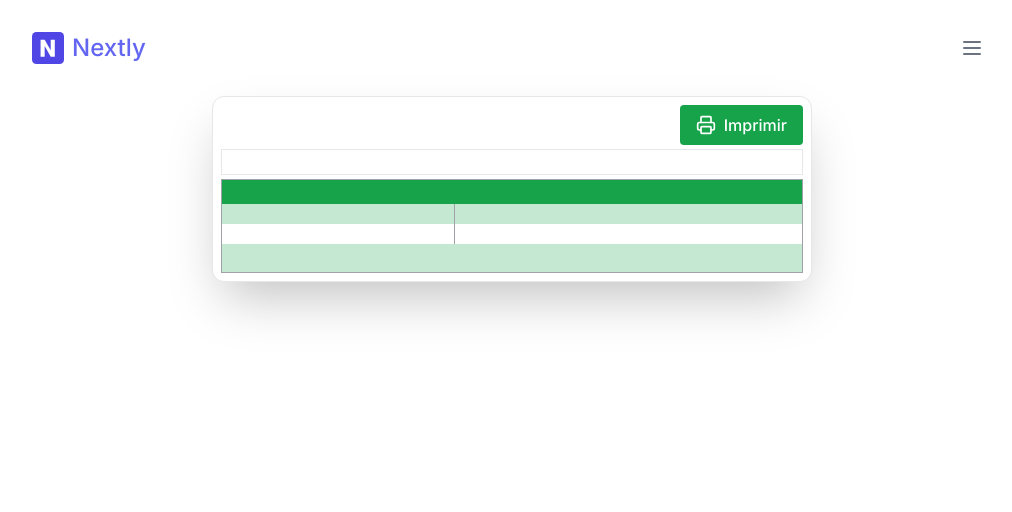
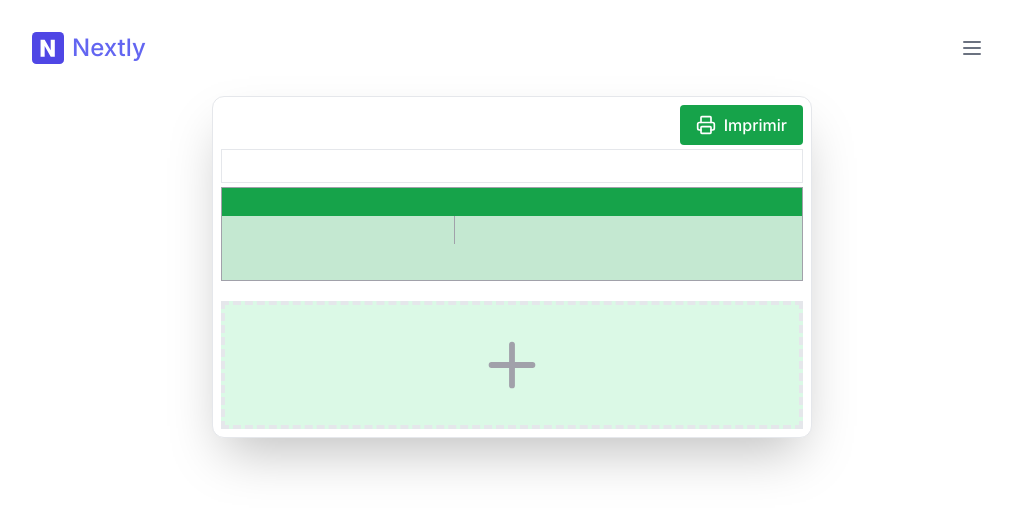
Before and after one commit to marcossdev04/PrescriApp-web, a Next.js app: page /design in a window 1280 px wide. Shown: the top 512 px of the page, without its empty margins (128-1140 px from the left). Built offline with nearby package versions, Linux system fonts and the light colour scheme.

Commit message:
advances

```diff
--- a/src/app/design/page.tsx
+++ b/src/app/design/page.tsx
@@ -1,29 +1,88 @@
 'use client'
-import { Printer } from 'lucide-react'
+import { Plus, Printer } from 'lucide-react'
 import { useState } from 'react'
 
 export default function Design() {
+  const [title, setTitle] = useState<string>('')
+
+  const handleTitleChange = (event: React.ChangeEvent<HTMLInputElement>) => {
+    setTitle(event.target.value)
+  }
+  console.log(title)
+
   const [section, setSection] = useState<
     {
       title: string | null
-      description1: [string] | [null]
+      description1: string | null
       description2: string | null
+      description3: string | null
     }[]
   >([
     {
       title: null,
-      description1: [null],
+      description1: null,
       description2: null,
+      description3: null,
     },
   ])
+  console.log(section)
+
+  const handleSectionTitleChange = (
+    index: number,
+    event: React.ChangeEvent<HTMLInputElement>,
+  ) => {
+    const newSection = [...section]
+    newSection[index].title = event.target.value
+    setSection(newSection)
+  }
+
+  const handleSectionDescription1Change = (
+    index: number,
+    event: React.ChangeEvent<HTMLInputElement>,
+  ) => {
+    const newSection = [...section]
+    newSection[index].description1 = event.target.value
+    setSection(newSection)
+  }
+
+  const handleSectionDescription2Change = (
+    index: number,
+    event: React.ChangeEvent<HTMLInputElement>,
+  ) => {
+    const newSection = [...section]
+    newSection[index].description2 = event.target.value
+    setSection(newSection)
+  }
+
+  const handleSectionDescription3Change = (
+    index: number,
+    event: React.ChangeEvent<HTMLInputElement>,
+  ) => {
+    const newSection = [...section]
+    newSection[index].description3 = event.target.value
+    setSection(newSection)
+  }
+
+  // Função para adicionar uma nova seção
+  const handleAddSection = () => {
+    setSection([
+      ...section,
+      {
+        title: null,
+        description1: null,
+        description2: null,
+        description3: null,
+      },
+    ])
+  }
 
   return (
     <div>
-      <div className="laptop:max-w-[600px] mx-auto flex max-w-[1000px] flex-col rounded-xl border bg-white p-2 text-black shadow-2xl ">
+      <div className="mx-auto flex max-w-[1000px] flex-col rounded-xl border bg-white p-2 text-black shadow-2xl laptop:max-w-[600px] ">
         <div className="flex justify-end">
           <button
             //   onClick={handlePushAddRoute}
-            className="mobile:text-xs laptop:text-base flex items-center justify-between gap-2 rounded bg-green-600 px-4 py-2 text-lg font-medium text-white hover:bg-opacity-95"
+            className="flex items-center justify-between gap-2 rounded bg-green-600 px-4 py-2 text-lg font-medium text-white hover:bg-opacity-95 mobile:text-xs laptop:text-base"
           >
             <Printer size={20} />
             <p>Imprimir</p>
@@ -31,40 +90,59 @@ export default function Design() {
         </div>
         <div about="Titulo" className="flex justify-center py-1">
           <input
-            className=" w-full border bg-transparent px-2 text-center"
+            className="w-full border bg-transparent px-2 text-center text-2xl font-medium"
             type="text"
+            value={title}
+            onChange={handleTitleChange} // Função onChange para o título principal
           />
         </div>
         <div className="flex flex-col gap-5">
-          <div className="border border-zinc-400">
+          {section.map((sec, index) => (
+            <div key={index} className="border border-zinc-400">
               <div className="bg-green-600">
-              <input className=" w-full bg-transparent px-2" type="text" />
+                <input
+                  className="w-full bg-transparent px-2 text-xl font-medium"
+                  type="text"
+                  value={sec.title || ''}
+                  onChange={(e) => handleSectionTitleChange(index, e)} // Função onChange para o título da seção
+                />
               </div>
-            <div className=" grid grid-cols-5 items-center bg-green-600  bg-opacity-25">
-              <div className="col-span-2  text-sm">
-                <input className=" w-full bg-transparent px-2" type="text" />
+              <div className="grid grid-cols-5 items-center bg-green-600 bg-opacity-25">
+                <div className="col-span-2 text-sm">
+                  <input
+                    className="w-full bg-transparent px-2 text-lg font-medium"
+                    type="text"
+                    value={sec.description1 || ''}
+                    onChange={(e) => handleSectionDescription1Change(index, e)} // Função onChange para description1
+                  />
                 </div>
-              <div className="col-span-3 border-l border-zinc-400  text-sm">
-                <input className=" w-full bg-transparent px-2" type="text" />
+                <div className="col-span-3 border-l border-zinc-400 text-sm">
+                  <input
+                    className="w-full bg-transparent px-2 text-lg font-medium"
+                    type="text"
+                    value={sec.description2 || ''}
+                    onChange={(e) => handleSectionDescription2Change(index, e)} // Função onChange para description2
+                  />
                 </div>
               </div>
-            <div className=" grid grid-cols-5 items-center">
-              <div className="col-span-2  text-sm">
-                <input className=" w-full bg-transparent px-2" type="text" />
-              </div>
-              <div className="col-span-3 border-l border-zinc-400  text-sm">
-                <input className=" w-full bg-transparent px-2" type="text" />
-              </div>
-            </div>
-            <div className=" grid grid-cols-5 items-center bg-green-600  bg-opacity-25">
+              <div className="grid grid-cols-5 items-center bg-green-600 bg-opacity-25">
                 <div className="col-span-5 text-sm">
                   <input
-                  className=" w-full bg-transparent px-2 py-1"
+                    className="w-full bg-transparent px-2 py-1 text-lg font-medium"
                     type="text"
+                    value={sec.description3 || ''}
+                    onChange={(e) => handleSectionDescription3Change(index, e)} // Função onChange para description3
                   />
                 </div>
               </div>
             </div>
+          ))}
+          <button
+            onClick={handleAddSection} // Adicionando nova seção ao clicar
+            className="border-3 flex h-32 items-center justify-center border-4 border-dashed bg-green-400 bg-opacity-20"
+          >
+            <Plus size={70} className="text-zinc-400" />
+          </button>
         </div>
       </div>
     </div>
--- a/src/components/Hero.tsx
+++ b/src/components/Hero.tsx
@@ -6,18 +6,18 @@ import { FileDown, FilePlus } from 'lucide-react'
 export const Hero = () => {
   return (
     <>
-      <Container className="flex flex-wrap ">
-        <div className="flex w-full items-center lg:w-1/2">
+      <Container className="flex  ">
+        <div className="lg:w-1/2 flex w-full items-center">
           <div className="mb-8 max-w-2xl">
-            <h1 className="text-4xl font-bold leading-snug tracking-tight text-gray-800 dark:text-white lg:text-4xl lg:leading-tight xl:text-6xl xl:leading-tight">
+            <h1 className="lg:text-4xl lg:leading-tight xl:text-6xl xl:leading-tight text-4xl font-bold leading-snug tracking-tight text-gray-800 dark:text-white">
               Crie Prescrições de forma simplificada e personalizada
             </h1>
-            <p className="py-5 text-xl leading-normal text-gray-500 dark:text-gray-300 lg:text-xl xl:text-2xl">
+            <p className="lg:text-xl xl:text-2xl py-5 text-xl leading-normal text-gray-500 dark:text-gray-300">
               Gere prescrições manuais ou a partir de modelos pré-salvos por
               você
             </p>
 
-            <div className="flex flex-col items-start space-y-3 sm:flex-row sm:items-center sm:space-x-4 sm:space-y-0">
+            <div className="sm:flex-row sm:items-center sm:space-x-4 sm:space-y-0 flex items-center gap-5">
               <a
                 href="/templates"
                 className="flex items-center gap-2 rounded-md bg-indigo-600 px-8 py-4 text-center text-lg font-medium text-white "
@@ -35,7 +35,7 @@ export const Hero = () => {
             </div>
           </div>
         </div>
-        <div className="flex w-full items-center justify-center lg:w-1/2">
+        <div className="lg:w-1/2 flex w-full items-center justify-center">
           <div className="">
             <Image
               src={heroImg}
```
Lines whose indentation alone changed are shown as unchanged.
